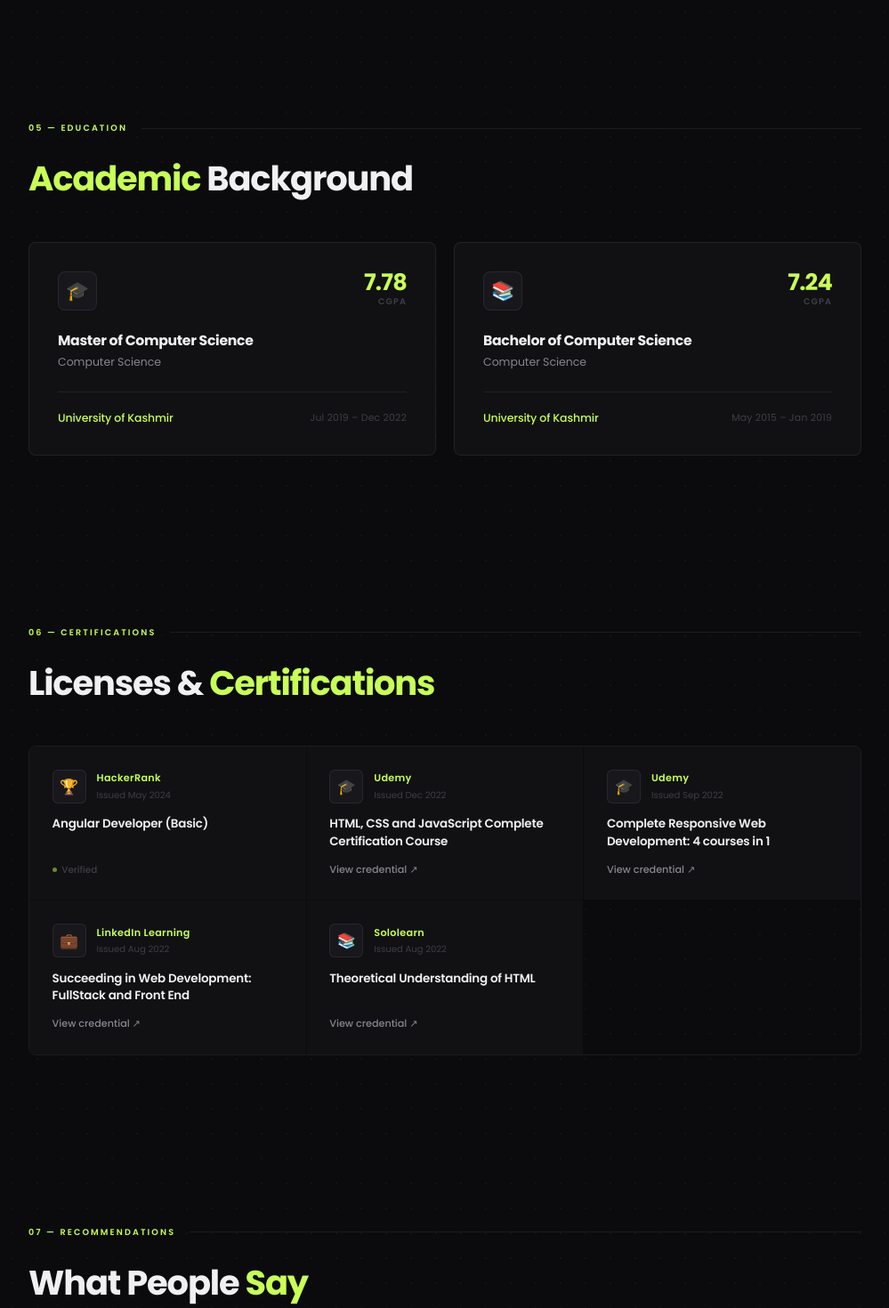
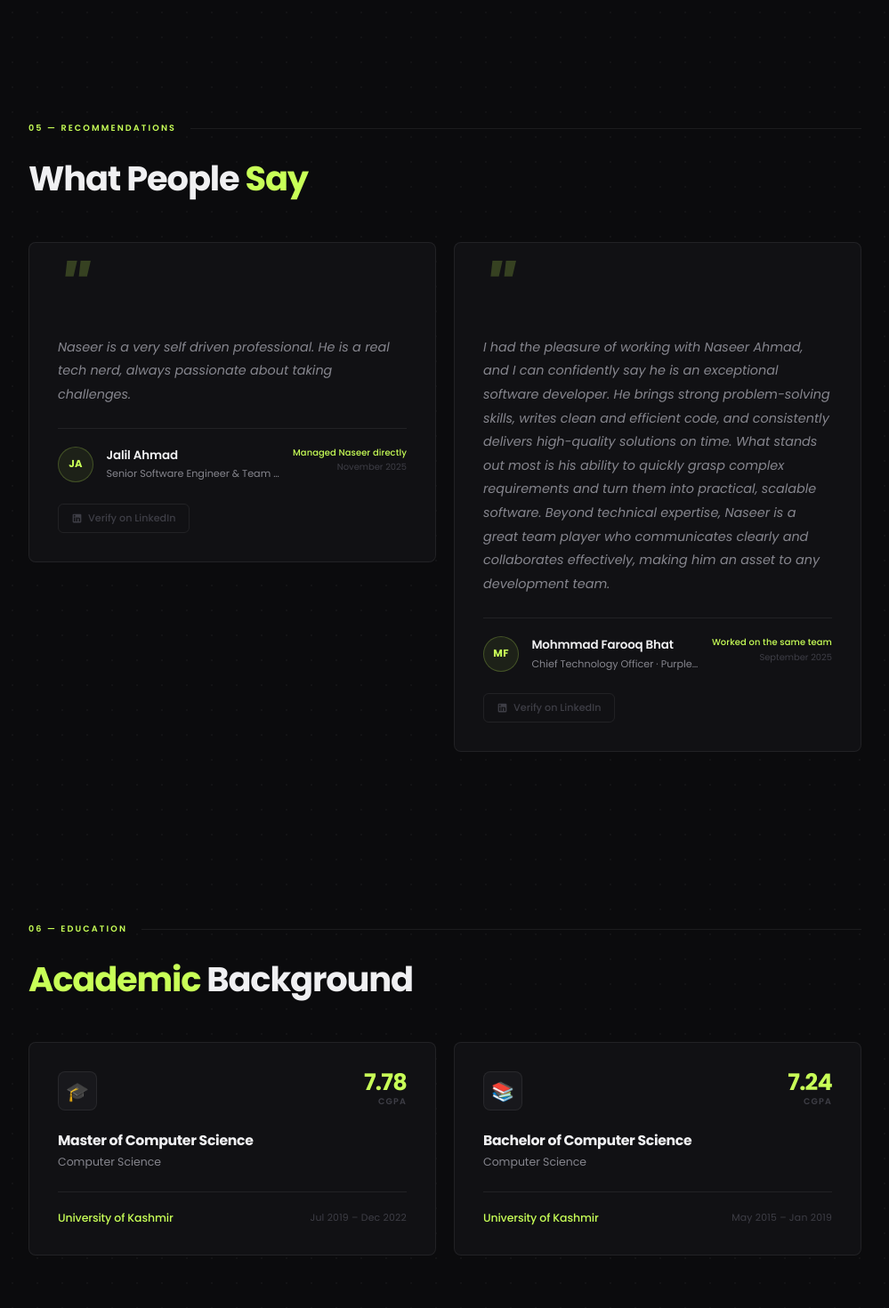
Before and after one commit to NaseerAhmad-dev/dev_portfolio, an Angular app: page / in a window 1280 px wide. Shown: the part 4200-5670 px from the top of the page at 89% size, without its empty margins (140-1139 px from the left). Built offline with nearby package versions, Linux system fonts and the light colour scheme.

Commit message:
mobile view fixed

```diff
--- a/src/app/components/nav/nav.component.scss
+++ b/src/app/components/nav/nav.component.scss
@@ -211,7 +211,11 @@ nav {
 
 /* ── mobile ─────────────────────────────────── */
 @media (max-width: 680px) {
-  nav { padding: 0 .875rem }
+  nav {
+    padding: 0 .875rem;
+    display: flex;
+    justify-content: space-between;
+  }
 
   .logo-wrap { flex: 0 0 auto }
   .nav-end   { flex: 0 0 auto }
--- a/src/app/components/testimonials/testimonials.component.scss
+++ b/src/app/components/testimonials/testimonials.component.scss
@@ -1,6 +1,6 @@
 .testi-grid {
   display: grid;
-  grid-template-columns: 1fr 1fr;
+  grid-template-columns: minmax(0, 1fr) minmax(0, 1fr);
   gap: 1.25rem;
   align-items: start;
 }
@@ -12,6 +12,7 @@
   gap: 1.5rem;
   transition: border-color .2s;
   position: relative;
+  min-width: 0;
 
   &:hover { border-color: var(--border2) }
 }
--- a/src/app/pages/home/home.component.ts
+++ b/src/app/pages/home/home.component.ts
@@ -1,3 +1,3 @@
 import{Component}from'@angular/core';
-@Component({selector:'app-home-page',template:`<app-hero></app-hero><app-about></app-about><app-skills></app-skills><app-projects></app-projects><app-experience></app-experience><app-education></app-education><app-certifications></app-certifications><app-testimonials></app-testimonials><app-contact></app-contact><app-footer></app-footer>`})
+@Component({selector:'app-home-page',template:`<app-hero></app-hero><app-about></app-about><app-skills></app-skills><app-projects></app-projects><app-experience></app-experience><app-testimonials></app-testimonials><app-education></app-education><app-certifications></app-certifications><app-contact></app-contact><app-footer></app-footer>`})
 export class HomePageComponent{}
--- a/src/assets/data/portfolio.json
+++ b/src/assets/data/portfolio.json
@@ -173,7 +173,7 @@
   },
 
   "education": {
-    "kicker": "05 — Education",
+    "kicker": "06 — Education",
     "title": "Academic Background",
     "titleHighlight": "Academic",
     "items": [
@@ -201,7 +201,7 @@
   },
 
   "certifications": {
-    "kicker": "06 — Certifications",
+    "kicker": "07 — Certifications",
     "title": "Licenses & Certifications",
     "titleHighlight": "Certifications",
     "items": [
@@ -214,7 +214,7 @@
   },
 
   "testimonials": {
-    "kicker": "07 — Recommendations",
+    "kicker": "05 — Recommendations",
     "title": "What People Say",
     "titleHighlight": "Say",
     "items": [
```
